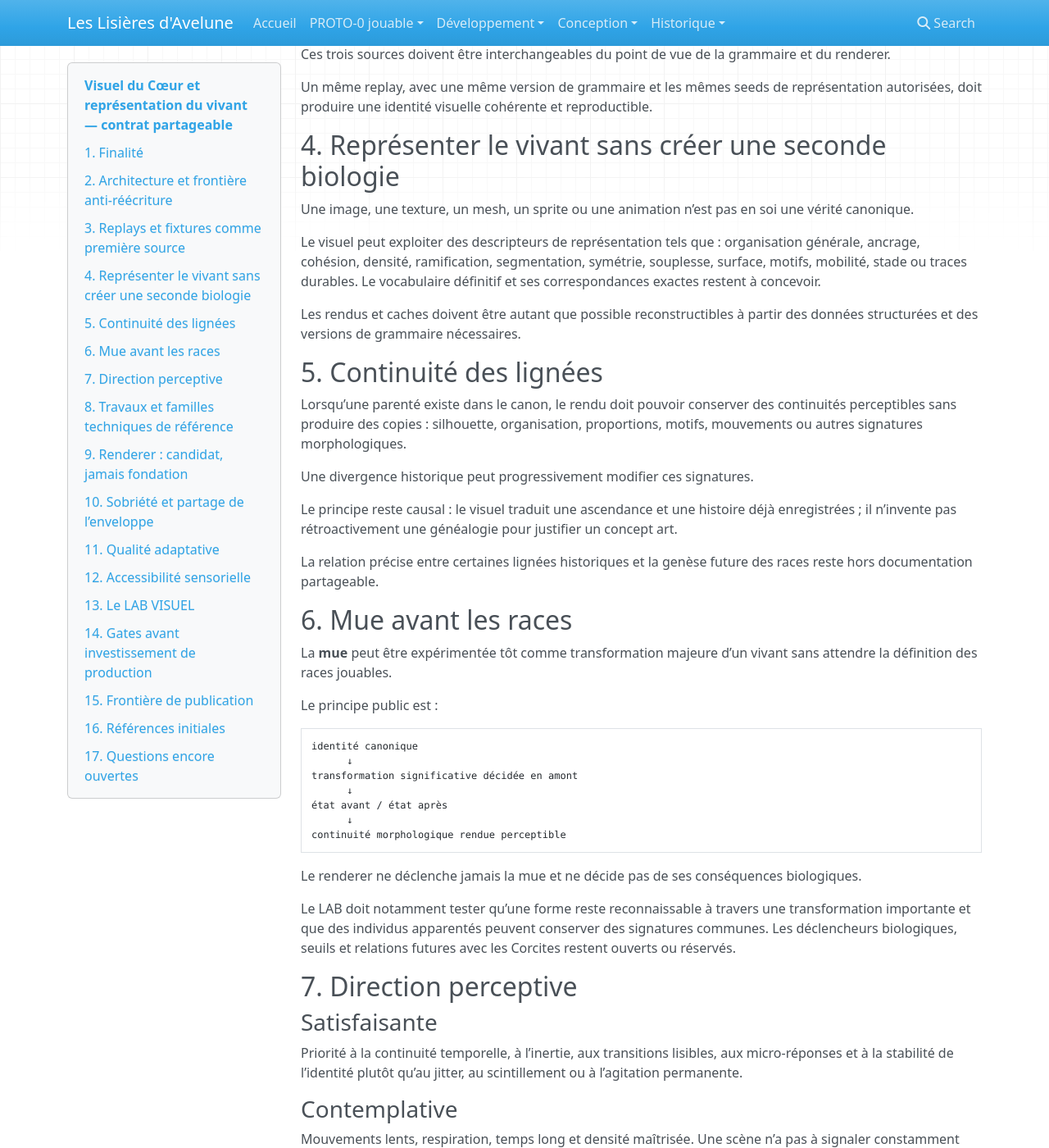
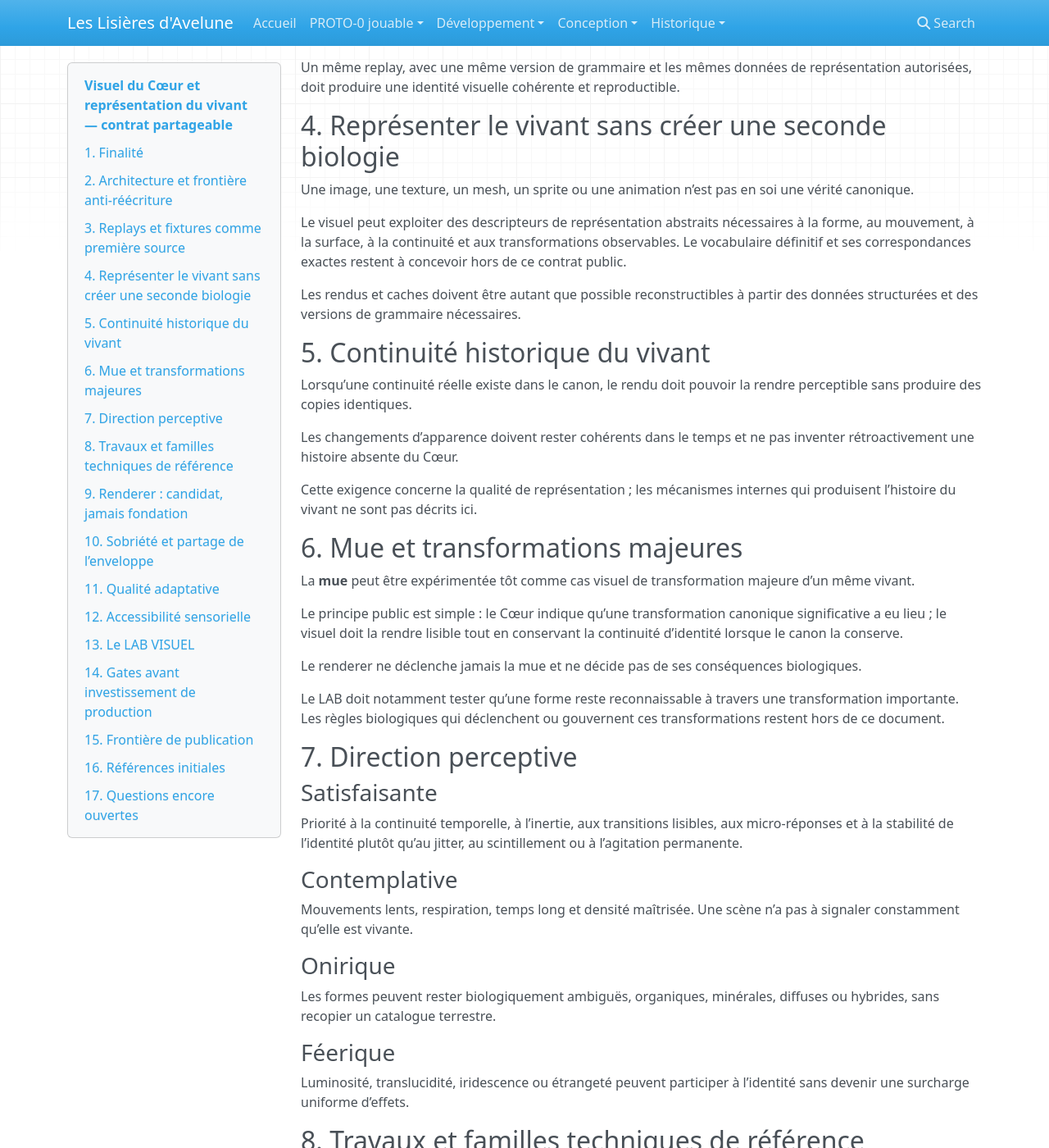
Before and after one commit to Abeliome-Officiel/les-lisieres-avelune, an MkDocs documentation site: the page built from docs/24_visuel_coeur_contrat_public.md, in a window 1280 px wide and 1400 px high, scrolled down 1446 px. Shown: the whole window at 82% size. Built offline with MkDocs 1.6.1, drawn with Linux system fonts in a browser that asks for light colours; nearby versions of some CDN libraries; some of the changed text lies outside the part shown.

Commit message:
docs: resserrer la frontiere publique du contrat visuel

````diff
--- a/docs/24_visuel_coeur_contrat_public.md
+++ b/docs/24_visuel_coeur_contrat_public.md
@@ -2,7 +2,7 @@
 
 > **Statut : cahier de préproduction partageable — v0.2**
 > Date : 13 août 2026
-> Les correspondances exactes entre données du Cœur, lignées, mues et morphologie, ainsi que les seuils, pondérations, seeds et causalités réservées, restent hors GitHub.
+> Les recettes propriétaires, paramètres non publics, causalités cachées et mécanismes réservés restent hors GitHub.
 
 ## 1. Finalité
 
@@ -23,7 +23,7 @@ adaptateur de version
         ↓
 contrat sémantique de représentation versionné
         ↓
-grammaire morphologique d’Avelune
+grammaire visuelle d’Avelune
         ↓
 renderer remplaçable
         ↓
@@ -34,13 +34,13 @@ Le **LAB VISUEL peut commencer avant que le Cœur soit terminé**, mais uniqueme
 
 Règles :
 
-- le LAB ne prend pas les tables, classes, colonnes, coefficients ou structures internes d’une révision R2.x comme API durable ;
+- le LAB ne prend pas les tables, classes, colonnes, coefficients ou structures internes d’une révision de laboratoire comme API durable ;
 - fixtures synthétiques, replays enregistrés et future instance canonique utilisent le même contrat de représentation ;
 - une évolution interne du Cœur doit être absorbable par un adaptateur ou une migration explicite de version du contrat ;
-- la grammaire morphologique et les vues ne doivent pas être réécrites à chaque changement du modèle interne ;
+- la grammaire visuelle et les vues ne doivent pas être réécrites à chaque changement du modèle interne ;
 - aucune commodité graphique ne doit imposer une mécanique au Cœur.
 
-Le contrat doit privilégier des notions durables telles qu’identité, parenté, relations spatiales, état, transformation significative, continuités historiques et descripteurs de représentation autorisés. Il ne doit pas constituer une copie renommée des paramètres secrets du Cœur.
+Le contrat privilégie des notions sémantiques durables et strictement nécessaires à la représentation. Il ne doit pas constituer une copie renommée des paramètres internes du Cœur.
 
 ## 3. Replays et fixtures comme première source
 
@@ -54,45 +54,33 @@ Il doit pouvoir consommer :
 
 Ces trois sources doivent être interchangeables du point de vue de la grammaire et du renderer.
 
-Un même replay, avec une même version de grammaire et les mêmes seeds de représentation autorisées, doit produire une identité visuelle cohérente et reproductible.
+Un même replay, avec une même version de grammaire et les mêmes données de représentation autorisées, doit produire une identité visuelle cohérente et reproductible.
 
 ## 4. Représenter le vivant sans créer une seconde biologie
 
 Une image, une texture, un mesh, un sprite ou une animation n’est pas en soi une vérité canonique.
 
-Le visuel peut exploiter des descripteurs de représentation tels que : organisation générale, ancrage, cohésion, densité, ramification, segmentation, symétrie, souplesse, surface, motifs, mobilité, stade ou traces durables. Le vocabulaire définitif et ses correspondances exactes restent à concevoir.
+Le visuel peut exploiter des descripteurs de représentation abstraits nécessaires à la forme, au mouvement, à la surface, à la continuité et aux transformations observables. Le vocabulaire définitif et ses correspondances exactes restent à concevoir hors de ce contrat public.
 
 Les rendus et caches doivent être autant que possible reconstructibles à partir des données structurées et des versions de grammaire nécessaires.
 
-## 5. Continuité des lignées
+## 5. Continuité historique du vivant
 
-Lorsqu’une parenté existe dans le canon, le rendu doit pouvoir conserver des continuités perceptibles sans produire des copies : silhouette, organisation, proportions, motifs, mouvements ou autres signatures morphologiques.
+Lorsqu’une continuité réelle existe dans le canon, le rendu doit pouvoir la rendre perceptible sans produire des copies identiques.
 
-Une divergence historique peut progressivement modifier ces signatures.
+Les changements d’apparence doivent rester cohérents dans le temps et ne pas inventer rétroactivement une histoire absente du Cœur.
 
-Le principe reste causal : le visuel traduit une ascendance et une histoire déjà enregistrées ; il n’invente pas rétroactivement une généalogie pour justifier un concept art.
+Cette exigence concerne la qualité de représentation ; les mécanismes internes qui produisent l’histoire du vivant ne sont pas décrits ici.
 
-La relation précise entre certaines lignées historiques et la genèse future des races reste hors documentation partageable.
+## 6. Mue et transformations majeures
 
-## 6. Mue avant les races
+La **mue** peut être expérimentée tôt comme cas visuel de transformation majeure d’un même vivant.
 
-La **mue** peut être expérimentée tôt comme transformation majeure d’un vivant sans attendre la définition des races jouables.
-
-Le principe public est :
-
-```text
-identité canonique
-      ↓
-transformation significative décidée en amont
-      ↓
-état avant / état après
-      ↓
-continuité morphologique rendue perceptible
-```
+Le principe public est simple : le Cœur indique qu’une transformation canonique significative a eu lieu ; le visuel doit la rendre lisible tout en conservant la continuité d’identité lorsque le canon la conserve.
 
 Le renderer ne déclenche jamais la mue et ne décide pas de ses conséquences biologiques.
 
-Le LAB doit notamment tester qu’une forme reste reconnaissable à travers une transformation importante et que des individus apparentés peuvent conserver des signatures communes. Les déclencheurs biologiques, seuils et relations futures avec les Corcites restent ouverts ou réservés.
+Le LAB doit notamment tester qu’une forme reste reconnaissable à travers une transformation importante. Les règles biologiques qui déclenchent ou gouvernent ces transformations restent hors de ce document.
 
 ## 7. Direction perceptive
 
@@ -114,16 +102,16 @@ Luminosité, translucidité, iridescence ou étrangeté peuvent participer à l
 
 ## 8. Travaux et familles techniques de référence
 
-Avelune n’a pas à réinventer les briques mathématiques ou perceptives déjà étudiées. La valeur propre du projet réside dans sa grammaire de traduction et son articulation avec l’histoire canonique.
+Avelune n’a pas à réinventer les briques mathématiques ou perceptives déjà étudiées. La valeur propre du projet réside dans sa grammaire de traduction et son articulation avec l’état canonique.
 
 Pistes de recherche :
 
-- **L-systems / Algorithmic Botany** pour croissance, structures ramifiées et continuité de développement ;
-- **Clades** comme précédent de duplication/diversification de formes générées par L-systems ;
-- **réaction-diffusion** pour motifs de surface, réseaux, marbrures, nervures ou traces ;
-- **formes implicites, SDF et metaballs** pour masses molles, membranes, fusions et transformations ;
+- **L-systems / Algorithmic Botany** pour croissance et structures procédurales ;
+- **Clades** comme précédent de variation de formes générées par grammaires ;
+- **réaction-diffusion** pour motifs de surface et organisations locales ;
+- **formes implicites, SDF et metaballs** pour masses molles et transformations ;
 - **particules et champs de flux** pour formes diffuses ou flottantes ;
-- principes classiques d’animation et travaux sur la **cohérence temporelle** pour éviter qu’un beau rendu image par image devienne instable en mouvement ;
+- principes classiques d’animation et travaux sur la **cohérence temporelle** ;
 - **Level of Detail** et transitions progressives pour concentrer le coût là où il apporte une valeur perceptive ;
 - standards **WCAG/W3C** pour la réduction du mouvement et la redondance de l’information.
 
@@ -133,11 +121,11 @@ Ces références inspirent et contraignent les tests ; elles ne deviennent pas a
 
 Aucun moteur graphique final n’est choisi.
 
-**PixiJS v8** constitue un candidat de premier laboratoire pour un rendu navigateur 2D/2,5D, notamment grâce à ses primitives de rendu, de particules et de mise en cache. Three.js/Threlte ou d’autres solutions pourront être évalués si une profondeur 3D réelle devient nécessaire.
+**PixiJS v8** constitue un candidat de premier laboratoire pour un rendu navigateur 2D/2,5D. Three.js/Threlte ou d’autres solutions pourront être évalués si une profondeur 3D réelle devient nécessaire.
 
 Le choix dépendra de mesures : qualité perceptive, compatibilité navigateur, accessibilité, coût CPU/GPU/RAM/réseau/énergie, maintenabilité, pérennité et voie de migration.
 
-La grammaire morphologique d’Avelune ne dépend d’aucun renderer particulier.
+La grammaire visuelle d’Avelune ne dépend d’aucun renderer particulier.
 
 ## 10. Sobriété et partage de l’enveloppe
 
@@ -160,7 +148,7 @@ Le serveur ne doit pas rendre une scène distincte par observateur sauf besoin u
 
 La cadence du Cœur, la cadence de publication sémantique et la cadence graphique sont découplées. Le client peut interpoler entre états autorisés sans inventer une évolution canonique.
 
-Une technique procédurale coûteuse doit être calculée à l’apparition, lors d’une mue ou d’un changement significatif, ou à une cadence justifiée, puis mise en cache lorsque cela produit un résultat perceptif équivalent à un recalcul continu.
+Une technique procédurale coûteuse doit être calculée à l’apparition, lors d’une transformation significative, ou à une cadence justifiée, puis mise en cache lorsque cela produit un résultat perceptif équivalent à un recalcul continu.
 
 Le principe d’arbitrage est : **maximiser la qualité perceptive par unité de calcul, pas la sophistication technique pour elle-même.**
 
@@ -191,11 +179,11 @@ Ordre de travail recommandé :
 1. **VISUEL-0 — contrat et replay** : schéma minimal, fixtures et adaptateur d’exports existants ;
 2. **VISUEL-1 — coût minimal du vivant** : obtenir une impression de vie avec peu de calcul ;
 3. **VISUEL-2 — continuité et mue** : même identité avant/après transformation ;
-4. **VISUEL-3 — lignées** : héritage perceptible et divergence ;
+4. **VISUEL-3 — continuités et variations historiques** ;
 5. **VISUEL-4 — environnement, traces et vagues** ;
 6. **VISUEL-5 — Orée expérimentale**.
 
-Les races jouables et leur design définitif ne sont pas un objectif de ce laboratoire initial.
+Le LAB initial ne doit pas figer des mécanismes ou contenus futurs qui ne sont pas nécessaires à sa validation.
 
 ## 14. Gates avant investissement de production
 
@@ -203,7 +191,7 @@ Le LAB n’autorise une production visuelle de grande ampleur que si les points
 
 - **contrat** : aucune dépendance persistante aux internes du Cœur ;
 - **replay** : un même état contractuel produit une représentation cohérente et reproductible ;
-- **identité** : croissance, divergence et mue préservent les continuités attendues ;
+- **identité** : croissance et transformations préservent les continuités attendues ;
 - **remplacement** : un renderer alternatif ou factice peut consommer le contrat sans changement du Cœur ;
 - **évolution** : une révision simulée du Cœur est absorbée par un adaptateur sans réécrire le LAB ;
 - **coût** : CPU, GPU, RAM, réseau, stockage et énergie sont mesurés avec les autres charges pertinentes ;
@@ -213,9 +201,9 @@ Le LAB n’autorise une production visuelle de grande ampleur que si les points
 
 ## 15. Frontière de publication
 
-Peuvent être publiés : architecture, contrat de haut niveau, exigences de qualité/accessibilité, familles techniques étudiées, budgets agrégés, stratégies de repli, références et résultats de validation suffisamment agrégés.
+GitHub peut documenter les principes d’architecture, exigences de qualité et d’accessibilité, références extérieures, stratégies de repli, interfaces expurgées et résultats de validation suffisamment agrégés.
 
-Restent hors GitHub : correspondances exactes entre variables du Cœur et paramètres morphologiques ; pondérations ; seuils ; seeds révélatrices ; règles propriétaires d’héritage visuel ; signatures de lignées ; recettes de mutation ; mécanismes permettant d’anticiper une lignée fondatrice ; causalités secrètes ou narratives.
+Les recettes propriétaires, paramètres réservés, mécanismes causaux non publics, signatures internes et informations narratives sensibles restent dans les espaces privés appropriés. La documentation publique ne doit pas détailler leur organisation ni permettre d’en reconstruire la structure.
 
 ## 16. Références initiales
 
@@ -234,13 +222,13 @@ Restent hors GitHub : correspondances exactes entre variables du Cœur et param
 
 - vocabulaire minimal exact du contrat sémantique v0 ;
 - politique de compatibilité et migration entre versions du contrat ;
-- grammaire morphologique exacte ;
-- définition biologique précise des mues et de leurs conséquences ;
+- grammaire visuelle exacte ;
+- règles biologiques des transformations que le rendu devra un jour représenter ;
 - poids relatif 2D / 2,5D / 3D ;
 - renderer final ;
 - budgets chiffrés sur matériel représentatif ;
 - seuils perceptifs justifiant les effets coûteux ;
 - stratégie finale de cache et reconstruction ;
-- articulation précise entre le vivant pré-corcitique, les Corcites jouables et l’identité visuelle générale du jeu.
+- articulation avec l’identité visuelle générale du jeu.
 
 Le principe retenu est plus important que la bibliothèque : **Avelune produit le vivant ; le visuel lui donne une perception cohérente, accessible, historique, sobre et remplaçable.**
````
Also changed, not shown: other parts of docs/24_visuel_coeur_contrat_public.md (+2 -2 lines).
